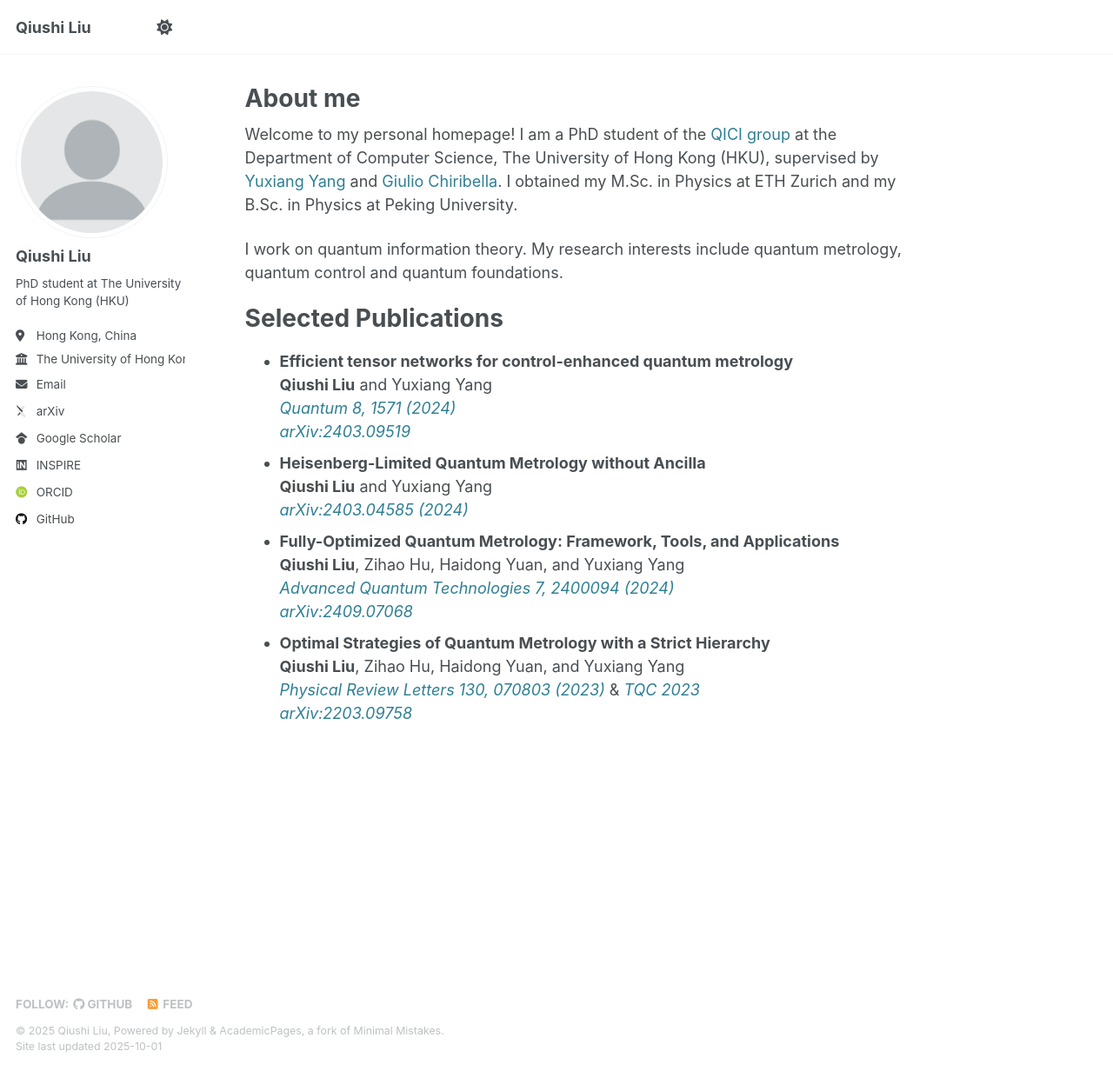
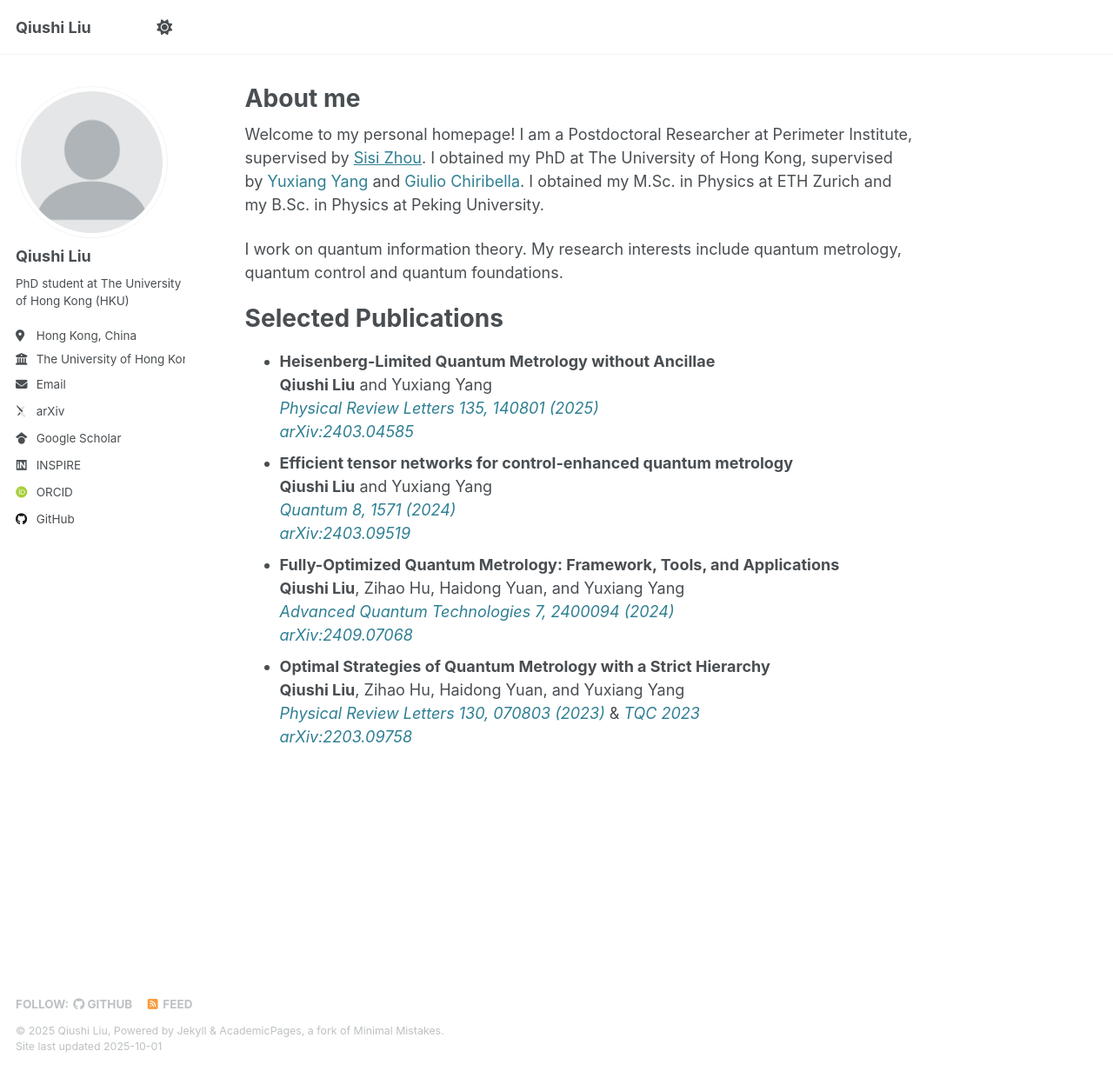
Before and after one commit to qiushi-liu/qiushi-liu.github.io, a Jekyll site: the page built from _pages/about.md, in a window 1280 px wide and 1232 px high. Shown: the whole window at 87% size. Built offline with Jekyll 4.4.1, drawn with Linux system fonts in a browser that asks for light colours; some web fonts are replaced.

Commit message:
Update about.md

```diff
--- a/_pages/about.md
+++ b/_pages/about.md
@@ -7,19 +7,20 @@ redirect_from:
   - /about.html
 ---
 
-Welcome to my personal homepage! I am a PhD student of the [QICI group](https://qici.weebly.com/){: style="text-decoration: none;" } at the Department of Computer Science, The University of Hong Kong (HKU), supervised by [Yuxiang Yang](https://yangyx09.github.io/){: style="text-decoration: none;" } and [Giulio Chiribella](https://scholar.google.com/citations?user=4ob0VU4AAAAJ){: style="text-decoration: none;" }. I obtained my M.Sc. in Physics at ETH Zurich and my B.Sc. in Physics at Peking University.
+Welcome to my personal homepage! I am a Postdoctoral Researcher at Perimeter Institute, supervised by [Sisi Zhou](https://sisi-zhou.github.io/). I obtained my PhD at The University of Hong Kong, supervised by [Yuxiang Yang](https://yangyx09.github.io/){: style="text-decoration: none;" } and [Giulio Chiribella](https://scholar.google.com/citations?user=4ob0VU4AAAAJ){: style="text-decoration: none;" }. I obtained my M.Sc. in Physics at ETH Zurich and my B.Sc. in Physics at Peking University.
 
 I work on quantum information theory. My research interests include quantum metrology, quantum control and quantum foundations.
 
 Selected Publications
 ======
+* **Heisenberg-Limited Quantum Metrology without Ancillae**\\
+  **Qiushi Liu** and Yuxiang Yang\\
+  [*Physical Review Letters 135, 140801 (2025)*](https://doi.org/10.1103/vmd7-twd5){: style="text-decoration: none;" }\\
+  [*arXiv:2403.04585*](https://arxiv.org/abs/2403.04585){: style="text-decoration: none;" }
 * **Efficient tensor networks for control-enhanced quantum metrology**\\
   **Qiushi Liu** and Yuxiang Yang\\
   [*Quantum 8, 1571 (2024)*](https://doi.org/10.22331/q-2024-12-18-1571){: style="text-decoration: none;" }\\
   [*arXiv:2403.09519*](https://arxiv.org/abs/2403.09519){: style="text-decoration: none;" }
-* **Heisenberg-Limited Quantum Metrology without Ancilla**\\
-  **Qiushi Liu** and Yuxiang Yang\\
-  [*arXiv:2403.04585 (2024)*](https://arxiv.org/abs/2403.04585){: style="text-decoration: none;" }
 * **Fully-Optimized Quantum Metrology: Framework, Tools, and Applications**\\
   **Qiushi Liu**, Zihao Hu, Haidong Yuan, and Yuxiang Yang\\
   [*Advanced Quantum Technologies 7, 2400094 (2024)*](https://doi.org/10.1002/qute.202400094){: style="text-decoration: none;" }\\
```
